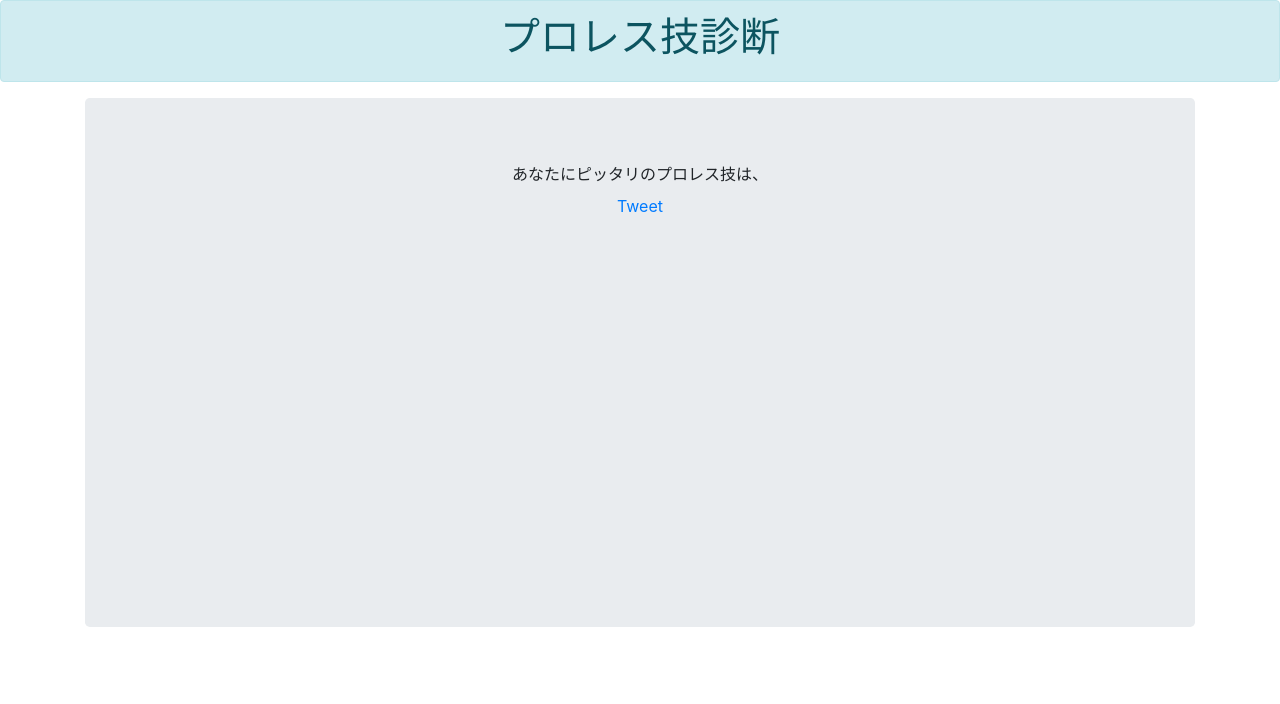
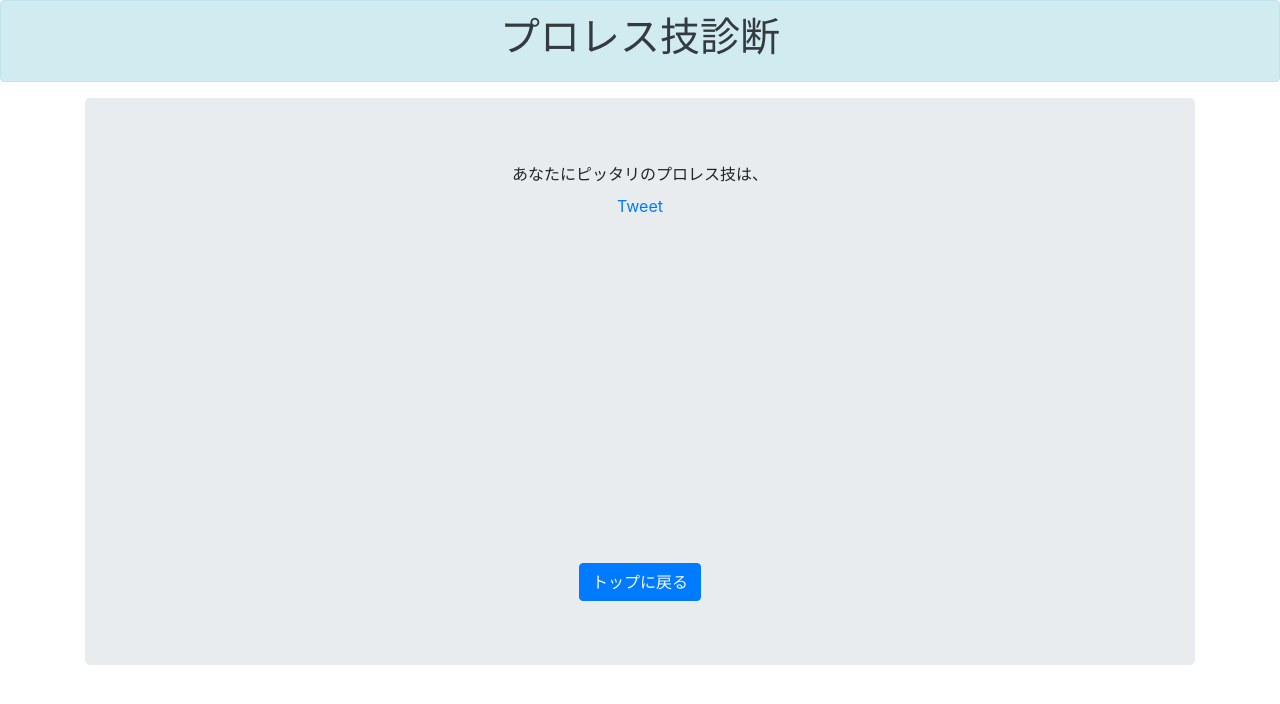
Before and after one commit to gustave-studio/professional_wrestling_moves, a Django app: template templates/result.html in a window 1280 px wide. Shown: the top 704 px of the page. Run offline with Django 4.2, Linux system fonts and the light colour scheme; the template is opened without the code that fills it, so the values that code supplies are empty; parts of the project's set-up code (start-up, migrations or seed data) failed here and were passed over; some libraries are stand-ins or nearby versions.

Commit message:
✨トップへのリンクを追加

```diff
--- a/templates/base.html
+++ b/templates/base.html
@@ -13,8 +13,9 @@
 
     <title>プロレス技診断</title>
   </head>
-  {% block header %}
-  {% endblock header %}
+  <div class="alert alert-info text-center" role="alert">
+    <h1><a class="text-dark text-decoration-none" href="/top">プロレス技診断</a></h1>
+  </div>
 
   {% block content %}
   {% endblock content %}
--- a/templates/result.html
+++ b/templates/result.html
@@ -1,10 +1,4 @@
 {% extends 'base.html' %}
-
-{% block header %}
-<div class="alert alert-info text-center" role="alert">
-    <h1>プロレス技診断</h1>
-</div>
-{% endblock header %}
 
 {% block content %}
 <main role="main" class="container">
@@ -24,8 +18,10 @@
 
         </div>
         <br>
-        <div class="mx-auto" style="width: 375px;">
-
+        <div class="text-center">
+            <button type="button" class="btn btn-primary">
+                <a class="text-light" href="/top">トップに戻る</a>
+            </button>
         </div>
     </div>
 </main>
--- a/templates/top.html
+++ b/templates/top.html
@@ -1,10 +1,5 @@
 {% extends 'base.html' %}
 
-{% block header %}
-<div class="alert alert-info text-center" role="alert">
-    <h1>プロレス技診断</h1>
-</div>
-{% endblock header %}
 
 {% block content %}
 <main role="main" class="container">
```
